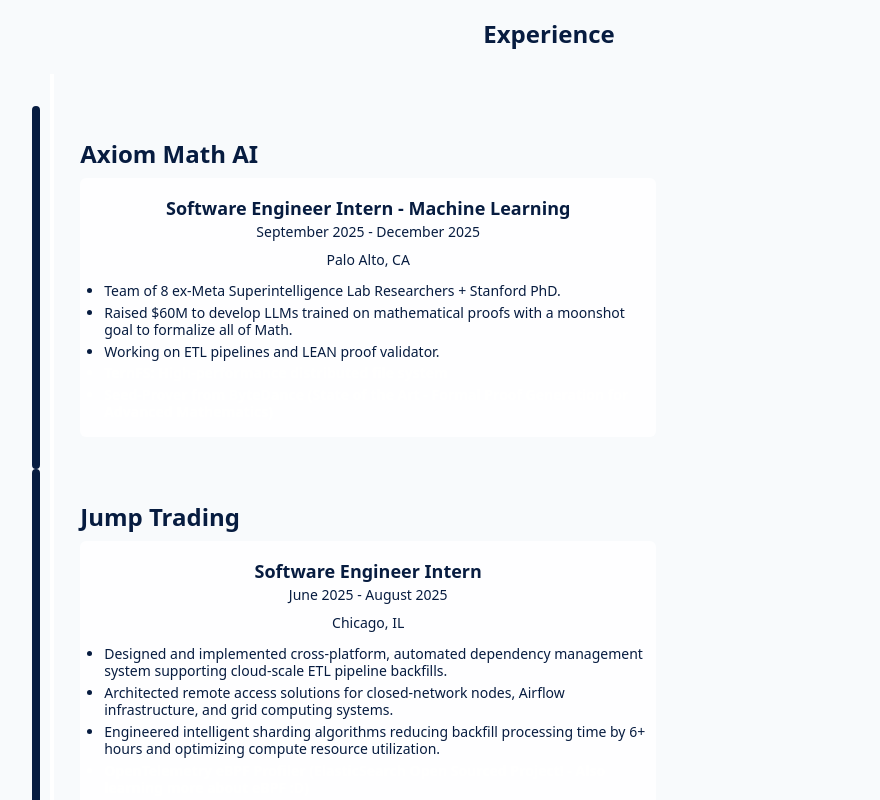
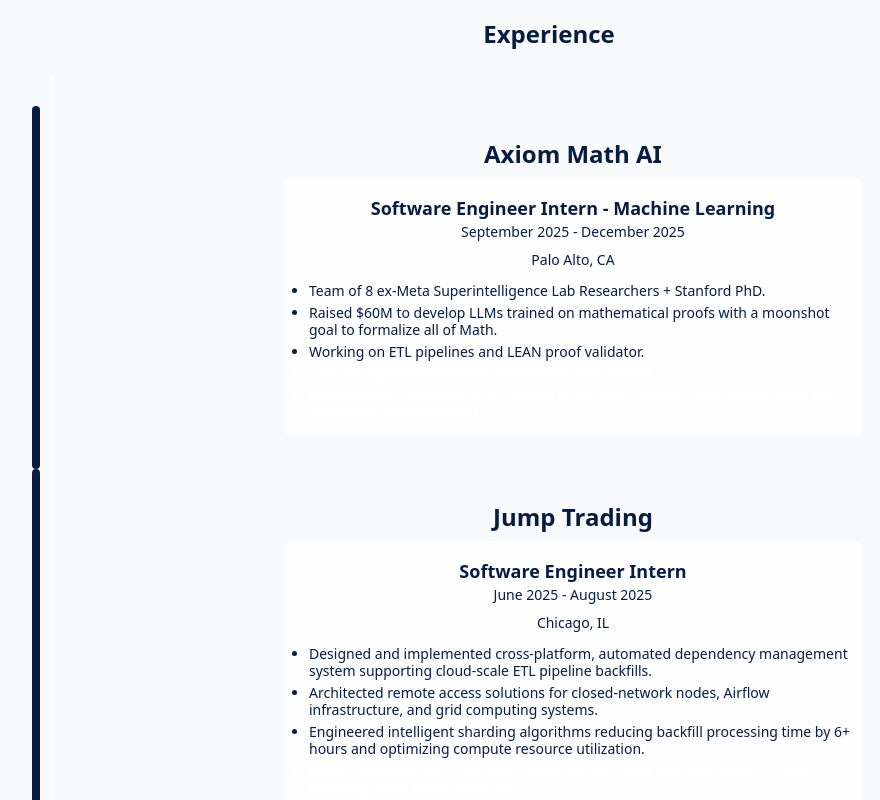
Before and after one commit to Ishan-Sinha123/Personal_Website, a React (Vite) app: page / in a window 1280 px wide. Shown: the part 1480-2280 px from the top of the page, without its empty margins (91-971 px from the left). Built offline with nearby package versions, Linux system fonts and the light colour scheme.

Commit message:
new packages

```diff
--- a/src/components/WorkTimeline.jsx
+++ b/src/components/WorkTimeline.jsx
@@ -69,16 +69,16 @@
             <div key={item.id} className="relative flex flex-row items-center w-full py-8">
               {/* Timeline vertical line on the left */}
               <div className="absolute left-0 top-0 bottom-0 w-2 bg-primary border-4 border-primary rounded-full z-0" style={{ height: idx === list.length - 1 ? '50%' : '100%' }} />
-              <div className="flex flex-col items-start w-full ml-12">
-                <div className="text-2xl font-extrabold text-primary mb-2 text-left">{item.company}</div>
+              <div className="flex flex-col items-center w-full ml-12">
+                <div className="text-2xl font-extrabold text-primary mb-2 text-center w-full">{item.company}</div>
                 <div className="bg-card/80 dark:bg-card/90 rounded-md p-4 w-full max-w-xl flex flex-col items-center justify-center">
                   <div className="flex flex-col gap-1 w-full items-center">
                     <div className="flex flex-col items-center mb-1 w-full">
-                      <div className="text-lg font-semibold text-center">{item.role}</div>
-                      <div className="text-sm text-muted-foreground whitespace-nowrap text-center">{item.date}</div>
+                      <div className="text-lg font-semibold text-center w-full">{item.role}</div>
+                      <div className="text-sm text-muted-foreground whitespace-nowrap text-center w-full">{item.date}</div>
                     </div>
-                    <div className="flex items-center gap-2 mb-1 text-center">
-                      <div className="text-sm text-muted-foreground">
+                    <div className="flex items-center gap-2 mb-1 text-center w-full">
+                      <div className="text-sm text-muted-foreground w-full">
                         {item.location ? `${item.location}` : ""}
                       </div>
                     </div>
```
